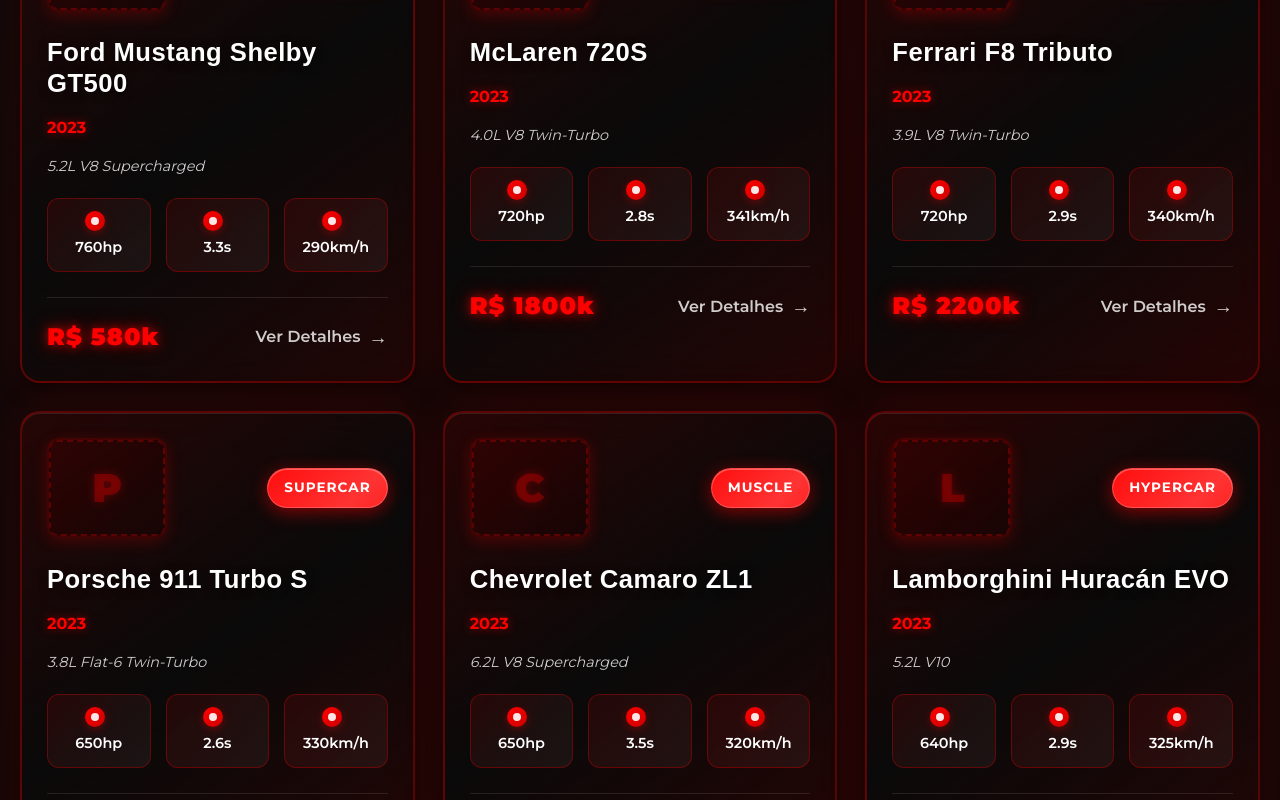
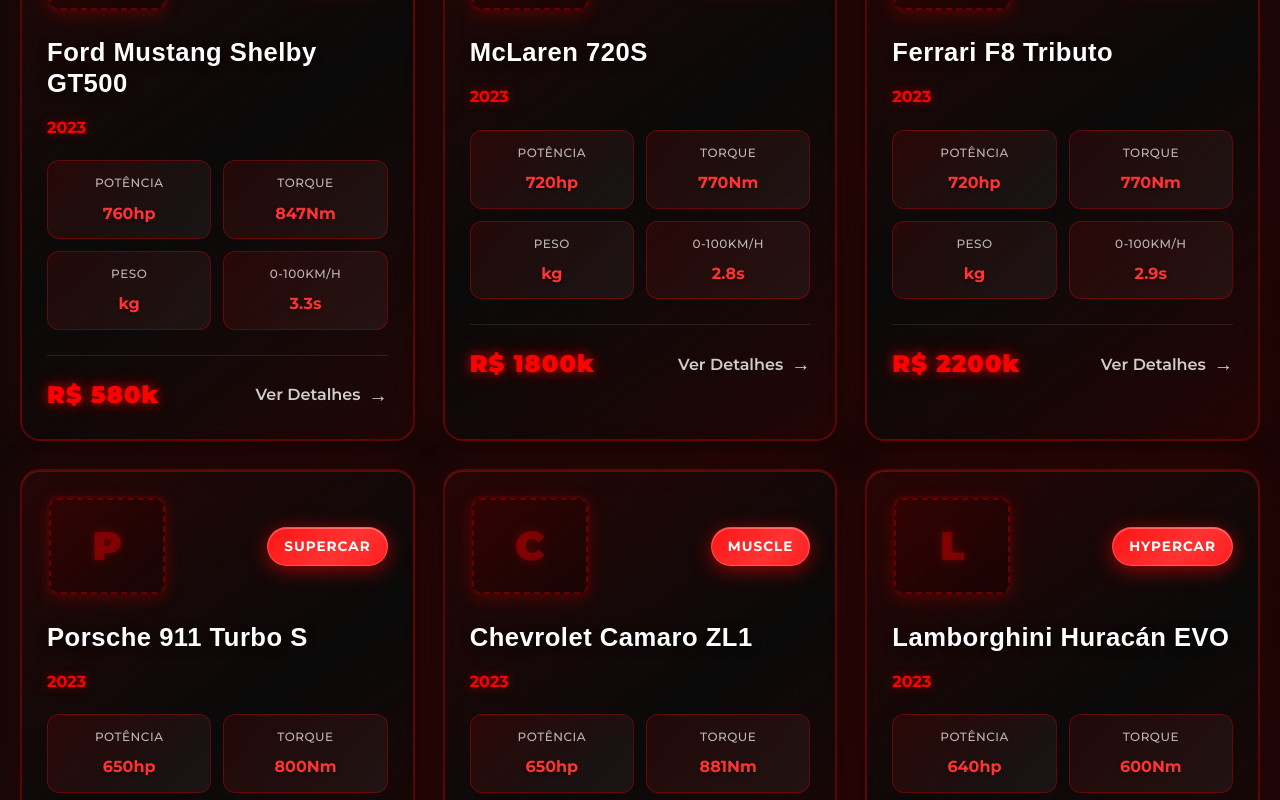
Before and after one commit to PedroLeoo07/turboX-front-end, a Next.js app: page /carList in a window 1280 px wide. Shown: the part 1100-1900 px from the top of the page. Built offline with nearby package versions, Linux system fonts and the light colour scheme; no server answers.

Commit message:
feat: adicionar novos rótulos e melhorar a exibição das especificações dos carros

```diff
--- a/src/app/carList/CarList.module.css
+++ b/src/app/carList/CarList.module.css
@@ -285,6 +285,47 @@
   50% {
     box-shadow: 0 0 30px rgba(255, 0, 0, 0.6);
   }
+}
+
+.brandFilterBadge {
+  display: flex;
+  align-items: center;
+  gap: 15px;
+  justify-content: center;
+  margin: 20px auto;
+  padding: 12px 24px;
+  background: linear-gradient(135deg, rgba(255, 0, 0, 0.2), rgba(255, 69, 0, 0.2));
+  border: 2px solid rgba(255, 0, 0, 0.5);
+  border-radius: 30px;
+  animation: badgePulse 2s ease-in-out infinite;
+  max-width: fit-content;
+  backdrop-filter: blur(10px);
+}
+
+.brandFilterBadge span {
+  font-size: 1rem;
+  font-weight: 600;
+  color: #ff3333;
+  text-shadow: 0 2px 4px rgba(0, 0, 0, 0.3);
+}
+
+.clearFilterBtn {
+  padding: 8px 16px;
+  background: rgba(255, 0, 0, 0.3);
+  border: 1px solid rgba(255, 0, 0, 0.6);
+  border-radius: 20px;
+  color: white;
+  font-size: 0.9rem;
+  font-weight: 600;
+  cursor: pointer;
+  transition: all 0.3s ease;
+}
+
+.clearFilterBtn:hover {
+  background: rgba(255, 0, 0, 0.5);
+  border-color: #ff0000;
+  transform: scale(1.05);
+  box-shadow: 0 4px 15px rgba(255, 0, 0, 0.4);
 }
 
 .stats {
@@ -940,8 +981,8 @@
 
 .carSpecs {
   display: grid;
-  grid-template-columns: repeat(3, 1fr);
-  gap: 15px;
+  grid-template-columns: repeat(2, 1fr);
+  gap: 12px;
   margin-bottom: 25px;
 }
 
@@ -949,8 +990,8 @@
   display: flex;
   flex-direction: column;
   align-items: center;
-  gap: 5px;
-  padding: 12px;
+  gap: 6px;
+  padding: 12px 10px;
   background: linear-gradient(135deg,
     rgba(255, 0, 0, 0.1) 0%,
     rgba(255, 255, 255, 0.05) 100%);
@@ -1000,6 +1041,15 @@
   }
 }
 
+.specLabel {
+  font-size: 0.75rem;
+  font-weight: 500;
+  color: rgba(255, 255, 255, 0.7);
+  text-transform: uppercase;
+  letter-spacing: 0.5px;
+  margin-bottom: 2px;
+}
+
 .specIcon {
   width: 20px;
   height: 20px;
@@ -1024,9 +1074,10 @@
 }
 
 .specValue {
-  font-size: 0.9rem;
-  font-weight: 600;
-  color: #ffffff;
+  font-size: 1rem;
+  font-weight: 700;
+  color: #ff3333;
+  text-shadow: 0 2px 4px rgba(0, 0, 0, 0.3);
 }
 
 .carFooter {
@@ -1156,6 +1207,24 @@
     grid-template-columns: repeat(2, 1fr);
     gap: 0.8rem;
   }
+
+  .brandFilterBadge {
+    flex-direction: column;
+    gap: 10px;
+    padding: 10px 16px;
+  }
+}
+
+@media (min-width: 1024px) {
+  .carSpecs {
+    grid-template-columns: repeat(2, 1fr);
+  }
+}
+
+@media (min-width: 1440px) {
+  .carSpecs {
+    grid-template-columns: repeat(4, 1fr);
+  }
 }
 
 @media (max-width: 480px) {
--- a/src/app/carList/page.jsx
+++ b/src/app/carList/page.jsx
@@ -593,27 +593,30 @@
                       <h3 className={styles.carTitle}>
                         {car.brand || car.marca} {car.model || car.modelo}
                       </h3>
-                      <p className={styles.carYear}>{car.year}</p>
-                      <p className={styles.carEngine}>{car.engine}</p>
+                      <p className={styles.carYear}>{car.year || car.ano}</p>
                     </div>
 
                     <div className={styles.carSpecs}>
                       <div className={styles.spec}>
-                        <span className={styles.specIcon}></span>
-                        <span className={styles.specValue}>{car.power}hp</span>
+                        <span className={styles.specLabel}>Potência</span>
+                        <span className={styles.specValue}>{car.power || car.potencia}hp</span>
                       </div>
                       <div className={styles.spec}>
-                        <span className={styles.specIcon}></span>
-                        <span className={styles.specValue}>{car.acceleration}s</span>
+                        <span className={styles.specLabel}>Torque</span>
+                        <span className={styles.specValue}>{car.torque}Nm</span>
                       </div>
                       <div className={styles.spec}>
-                        <span className={styles.specIcon}></span>
-                        <span className={styles.specValue}>{car.topSpeed}km/h</span>
+                        <span className={styles.specLabel}>Peso</span>
+                        <span className={styles.specValue}>{car.weight || car.peso}kg</span>
+                      </div>
+                      <div className={styles.spec}>
+                        <span className={styles.specLabel}>0-100km/h</span>
+                        <span className={styles.specValue}>{car.acceleration || car.zeroACem}s</span>
                       </div>
                     </div>
 
                     <div className={styles.carFooter}>
-                      <div className={styles.carPrice}>{formatPrice(car.price)}</div>
+                      <div className={styles.carPrice}>{formatPrice(car.price || car.preco)}</div>
                       <div className={styles.carAction}>
                         <span>Ver Detalhes</span>
                         <span className={styles.arrow}>→</span>
```
